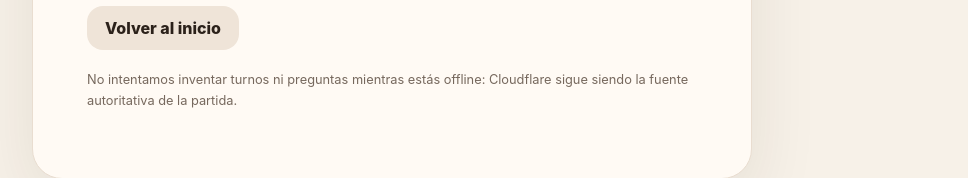
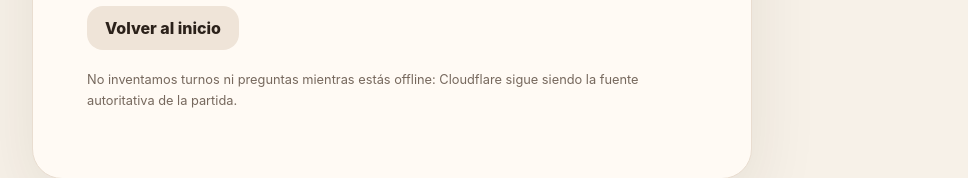
Before and after one commit to SamOkampo/JuegoFamiliaEch, a Next.js app: page /offline in a window 1280 px wide. Shown: the part 684-862 px from the top of the page, without its empty margins (248-1216 px from the left). Built offline with nearby package versions, Linux system fonts and the light colour scheme.

Commit message:
fix: keep offline fallback server-renderable

```diff
--- a/src/app/offline/page.tsx
+++ b/src/app/offline/page.tsx
@@ -12,19 +12,13 @@ export default function OfflinePage() {
           servidor el estado actual.
         </p>
         <div className="offlineActions">
-          <button
-            type="button"
-            className="button primary"
-            onClick={undefined}
-            hidden
-          />
           <Link className="button secondary linkButton" href="/online">
             Volver al inicio
           </Link>
         </div>
         <p className="offlineFinePrint">
-          No intentamos inventar turnos ni preguntas mientras estás offline:
-          Cloudflare sigue siendo la fuente autoritativa de la partida.
+          No inventamos turnos ni preguntas mientras estás offline: Cloudflare
+          sigue siendo la fuente autoritativa de la partida.
         </p>
       </section>
     </main>
```
